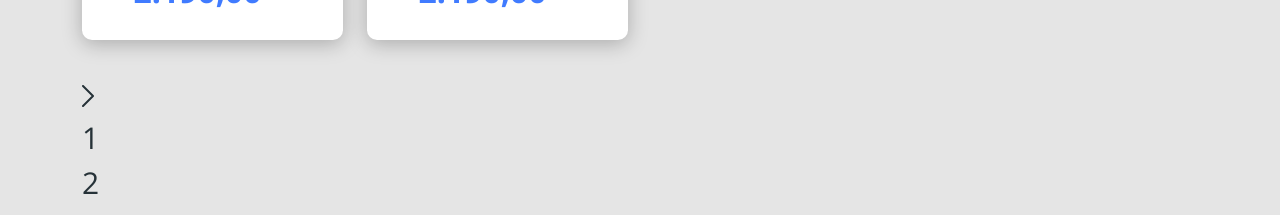
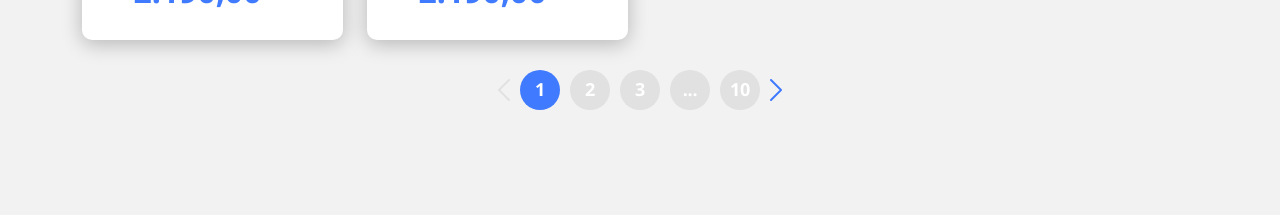
Before and after one commit to auriceliof/devsuperior-react-02, a React (Create React App) app in the folder frontend/: page /products in a window 1280 px wide. Shown: the part 732-947 px from the top of the page. After the commit the page ends 866 px from the top, so only its background shows below. Built offline with nearby package versions, Linux system fonts and the light colour scheme; the HTML template or start-up script is replaced by a standard one.

Commit message:
Pagination, styling

```diff
--- a/frontend/src/assets/styles/custom.scss
+++ b/frontend/src/assets/styles/custom.scss
@@ -2,7 +2,7 @@
   'primary': #407bff,
 );
 
-$body-bg: #e5e5e5;
+$body-bg: #F2F2F2;
 $body-color: #263238;
 
 @import '~bootstrap/scss/bootstrap.scss';
--- a/frontend/src/components/Pagination/index.tsx
+++ b/frontend/src/components/Pagination/index.tsx
@@ -1,17 +1,19 @@
 import { ReactComponent as ArrowIcon } from 'assets/images/arrow.svg';
+
+import './styles.css';
 
 const Pagination = () => {
 
     return (
 
         <div className="pagination-container">
-            <ArrowIcon />
-                <div className="pagination-item">1</div>
+            <ArrowIcon className="arrow-previous arrow-inactive"/>
+                <div className="pagination-item active">1</div>
                 <div className="pagination-item">2</div>
                 <div className="pagination-item">3</div>
                 <div className="pagination-item">...</div>
                 <div className="pagination-item">10</div>
-            <ArrowIcon />
+            <ArrowIcon className="arrow-next arrow-active"/>
         </div>
     );
 }
--- a/frontend/src/components/Pagination/styles.css
+++ b/frontend/src/components/Pagination/styles.css
@@ -0,0 +1,40 @@
+.pagination-container {
+    display: flex;
+    justify-content: center;
+    align-items: center;
+}
+
+.pagination-item {
+    width: 40px;
+    height: 40px;
+    border-radius: 50%;
+    background-color: #E1E1E1;
+    font-size: 18px;
+    font-weight: bold;
+    letter-spacing: -0.015em;
+    color: #FFF;
+    display: flex;
+    justify-content: center;
+    align-items: center;
+    margin-left: 10px;
+}
+
+.pagination-item.active {
+    background-color: #407BFF;
+}
+
+.arrow-previous {
+    transform: rotate(-180deg);
+}
+
+.arrow-next {
+    margin-left: 10px;
+}
+
+.arrow-inactive {
+    color: #E1E1E1;
+}
+
+.arrow-active {
+    color: #407BFF;
+}
```
